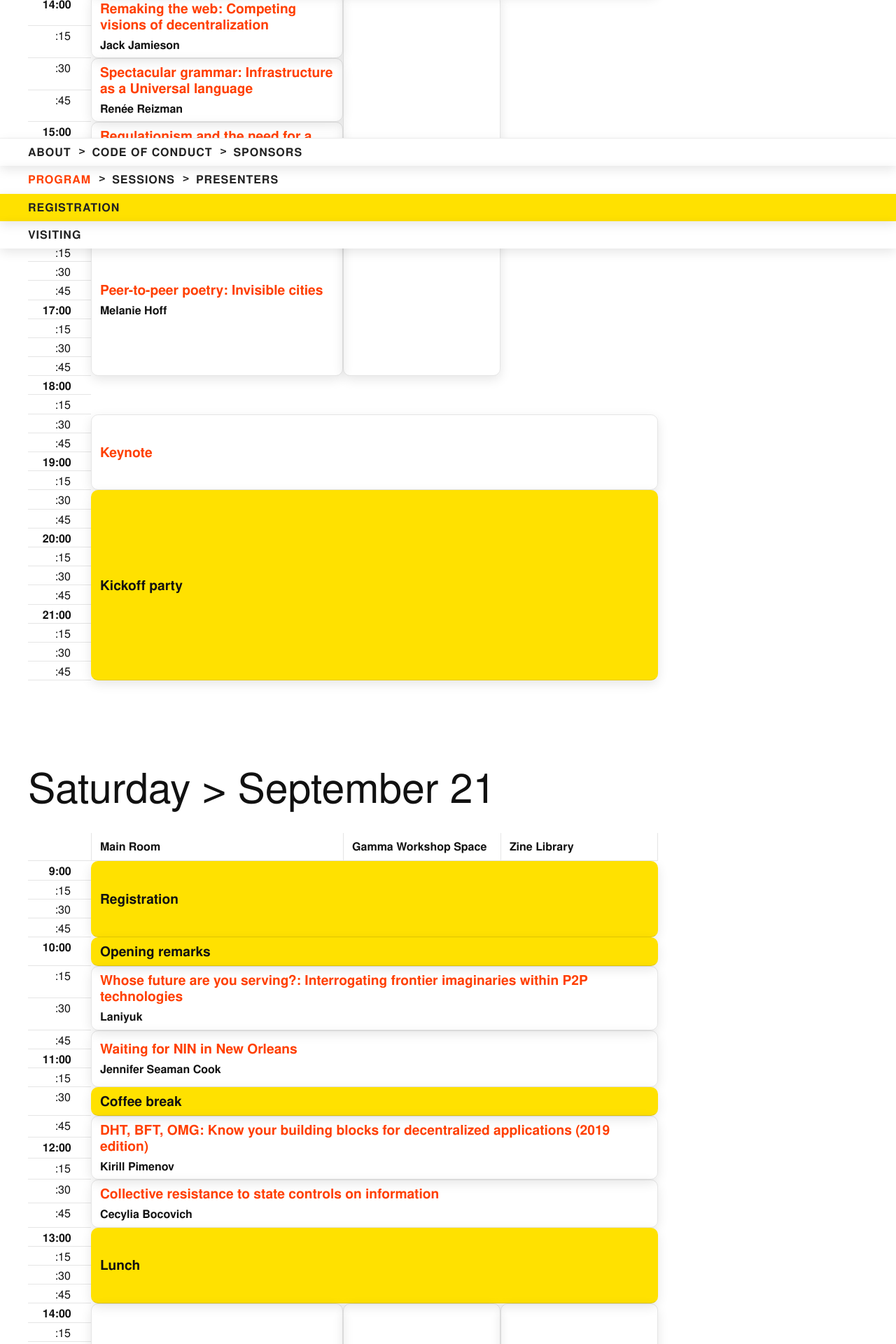
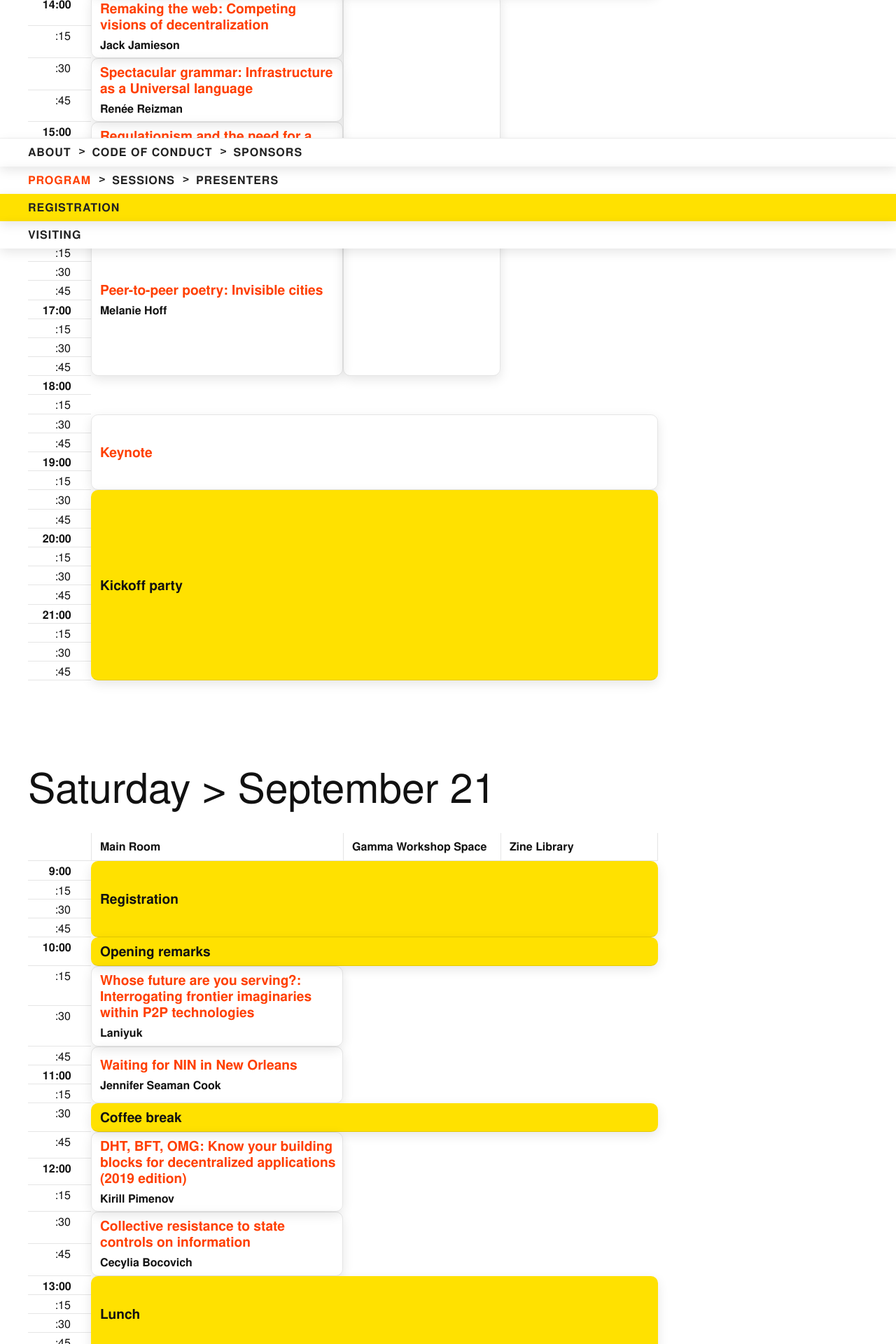
Before and after one commit to ournetworks/ournetworks.ca, a Jekyll site: the page built from program.md, in a window 1280 px wide. Shown: the part 545-2465 px from the top of the page at 70% size. Built offline with Jekyll 4.4.1, drawn with Linux system fonts in a browser that asks for light colours.

Commit message:
update table to have sessions display consistently

```diff
--- a/program.md
+++ b/program.md
@@ -214,7 +214,7 @@ titleDisplay: "Program"
 <tr>
   <td></td>
   <td>:15</td>
-  <td colspan="3" rowspan="2" class="session-block session-{% include session-type.html session-id=19023 %}">{% include session.html year=2019 session-id=19023 %}</td>
+  <td colspan="1" rowspan="2" class="session-block session-{% include session-type.html session-id=19023 %}">{% include session.html year=2019 session-id=19023 %}</td>
 </tr>
 <tr>
   <td></td>
@@ -223,7 +223,7 @@ titleDisplay: "Program"
 <tr>
   <td></td>
   <td>:45</td>
-  <td colspan="3" rowspan="3" class="session-block session-{% include session-type.html session-id=19033 %}">{% include session.html year=2019 session-id=19033 %}</td>
+  <td colspan="1" rowspan="3" class="session-block session-{% include session-type.html session-id=19033 %}">{% include session.html year=2019 session-id=19033 %}</td>
 </tr>
 <tr>
   <td>11</td>
@@ -241,7 +241,7 @@ titleDisplay: "Program"
 <tr>
   <td></td>
   <td>:45</td>
-  <td colspan="3" rowspan="3" class="session-block session-{% include session-type.html session-id=19003 %}">{% include session.html year=2019 session-id=19003 %}</td>
+  <td colspan="1" rowspan="3" class="session-block session-{% include session-type.html session-id=19003 %}">{% include session.html year=2019 session-id=19003 %}</td>
 </tr>
 <tr>
   <td>12</td>
@@ -254,7 +254,7 @@ titleDisplay: "Program"
 <tr>
   <td></td>
   <td>:30</td>
-  <td colspan="3" rowspan="2" class="session-block session-{% include session-type.html session-id=19012 %}">{% include session.html year=2019 session-id=19012 %}</td>
+  <td colspan="1" rowspan="2" class="session-block session-{% include session-type.html session-id=19012 %}">{% include session.html year=2019 session-id=19012 %}</td>
 </tr>
 <tr>
   <td></td>
@@ -435,7 +435,7 @@ titleDisplay: "Program"
 <tr>
   <td>11</td>
   <td>:00</td>
-  <td colspan="3" rowspan="2" class="session-block session-{% include session-type.html session-id=19027 %}">{% include session.html year=2019 session-id=19027 %}</td>
+  <td colspan="1" rowspan="2" class="session-block session-{% include session-type.html session-id=19027 %}">{% include session.html year=2019 session-id=19027 %}</td>
 </tr>
 <tr>
   <td></td>
@@ -444,7 +444,7 @@ titleDisplay: "Program"
 <tr>
   <td></td>
   <td>:30</td>
-  <td colspan="3" rowspan="2" class="session-block session-{% include session-type.html session-id=19022 %}">{% include session.html year=2019 session-id=19022 %}</td>
+  <td colspan="1" rowspan="2" class="session-block session-{% include session-type.html session-id=19022 %}">{% include session.html year=2019 session-id=19022 %}</td>
 </tr>
 <tr>
   <td></td>
@@ -458,7 +458,7 @@ titleDisplay: "Program"
 <tr>
   <td></td>
   <td>:15</td>
-  <td colspan="3" rowspan="3" class="session-block session-{% include session-type.html session-id=19008 %}">{% include session.html year=2019 session-id=19008 %}</td>
+  <td colspan="1" rowspan="3" class="session-block session-{% include session-type.html session-id=19008 %}">{% include session.html year=2019 session-id=19008 %}</td>
 </tr>
 <tr>
   <td></td>
```
